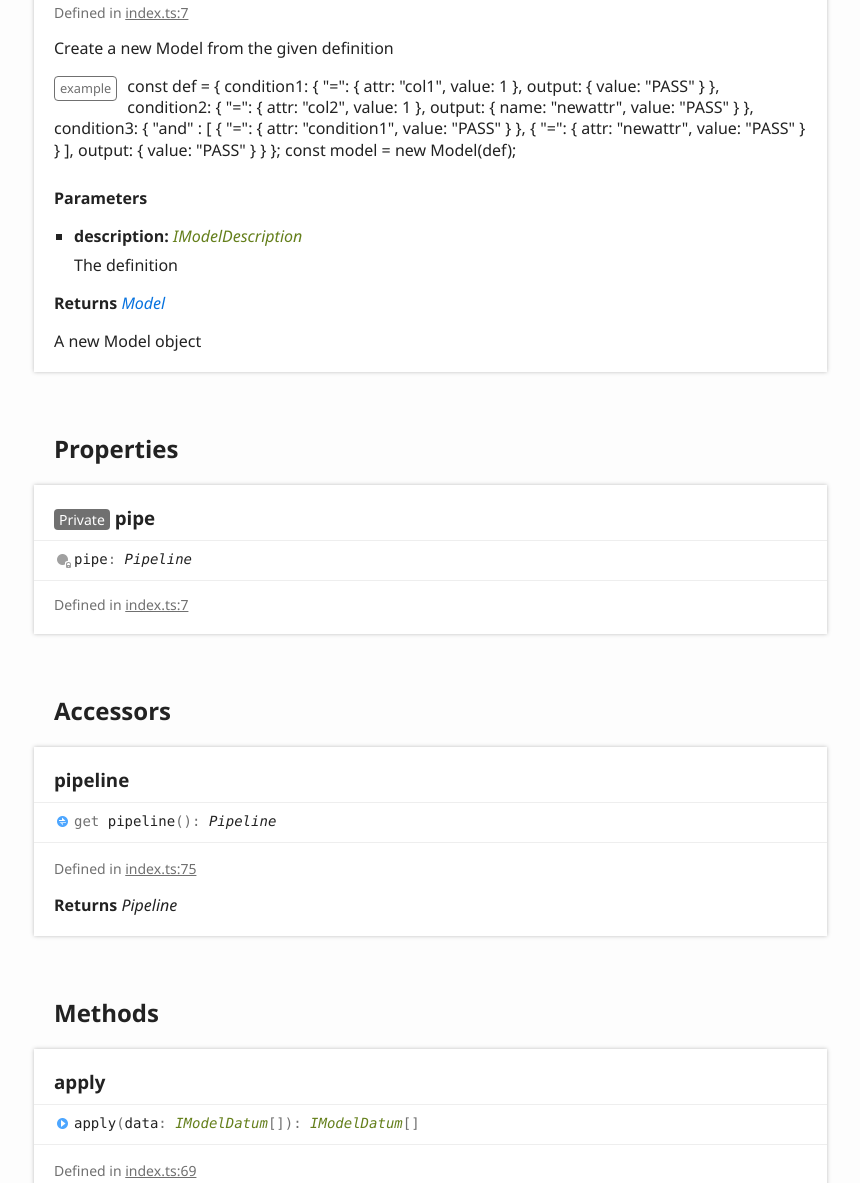
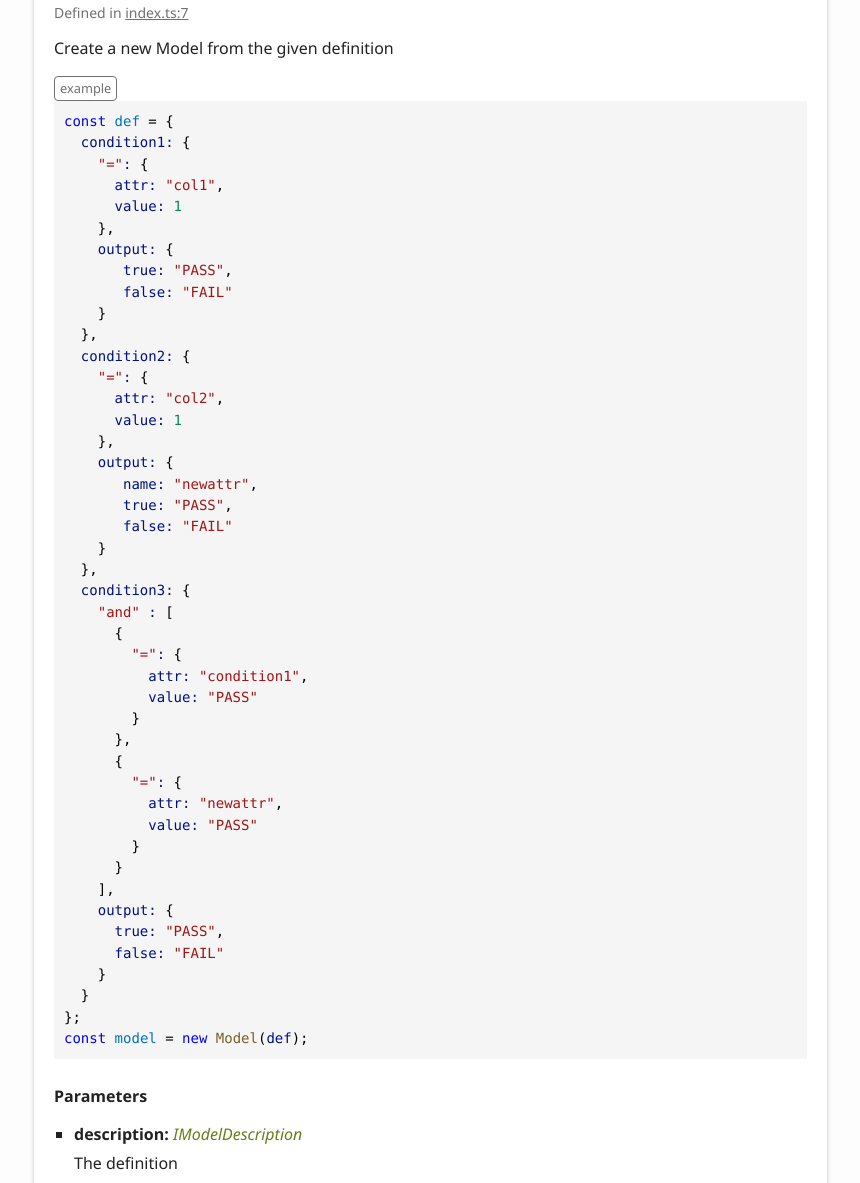
Before and after one commit to ca3tech/rulessjs, a website: page docs/classes/model.html in a window 1280 px wide. Shown: the part 1049-2232 px from the top of the page, without its empty margins (6-866 px from the left). Drawn offline with Linux system fonts and the light colour scheme.

Commit message:
update documentation

```diff
--- a/docs/classes/model.html
+++ b/docs/classes/model.html
@@ -116,7 +116,7 @@
 						<li class="tsd-description">
 							<aside class="tsd-sources">
 								<ul>
-									<li>Defined in <a href="https://github.com/ca3tech/rulessjs/blob/0bfacaa/src/index.ts#L7">index.ts:7</a></li>
+									<li>Defined in <a href="https://github.com/ca3tech/rulessjs/blob/d7b068d/src/index.ts#L7">index.ts:7</a></li>
 								</ul>
 							</aside>
 							<div class="tsd-comment tsd-typography">
@@ -125,47 +125,51 @@
 								</div>
 								<dl class="tsd-comment-tags">
 									<dt>example</dt>
-									<dd><p>const def = {
-											condition1: {
-											&quot;=&quot;: {
-											attr: &quot;col1&quot;,
-											value: 1
-											},
-											output: {
-											value: &quot;PASS&quot;
-											}
-											},
-											condition2: {
-											&quot;=&quot;: {
-											attr: &quot;col2&quot;,
-											value: 1
-											},
-											output: {
-											name: &quot;newattr&quot;,
-											value: &quot;PASS&quot;
-											}
-											},
-											condition3: {
-											&quot;and&quot; : [
-											{
-											&quot;=&quot;: {
-											attr: &quot;condition1&quot;,
-											value: &quot;PASS&quot;
-											}
-											},
-											{
-											&quot;=&quot;: {
-											attr: &quot;newattr&quot;,
-											value: &quot;PASS&quot;
-											}
-											}
-											],
-											output: {
-											value: &quot;PASS&quot;
-											}
-											}
-											};
-										const model = new Model(def);</p>
+									<dd><pre><code class="language-typescript"><span style="color: #0000FF">const</span><span style="color: #000000"> </span><span style="color: #0070C1">def</span><span style="color: #000000"> = {</span>
+<span style="color: #000000">  </span><span style="color: #001080">condition1:</span><span style="color: #000000"> {</span>
+<span style="color: #000000">    </span><span style="color: #A31515">&quot;=&quot;</span><span style="color: #001080">:</span><span style="color: #000000"> {</span>
+<span style="color: #000000">      </span><span style="color: #001080">attr:</span><span style="color: #000000"> </span><span style="color: #A31515">&quot;col1&quot;</span><span style="color: #000000">,</span>
+<span style="color: #000000">      </span><span style="color: #001080">value:</span><span style="color: #000000"> </span><span style="color: #098658">1</span>
+<span style="color: #000000">    },</span>
+<span style="color: #000000">    </span><span style="color: #001080">output:</span><span style="color: #000000"> {</span>
+<span style="color: #000000">       </span><span style="color: #001080">true:</span><span style="color: #000000"> </span><span style="color: #A31515">&quot;PASS&quot;</span><span style="color: #000000">,</span>
+<span style="color: #000000">       </span><span style="color: #001080">false:</span><span style="color: #000000"> </span><span style="color: #A31515">&quot;FAIL&quot;</span>
+<span style="color: #000000">    }</span>
+<span style="color: #000000">  },</span>
+<span style="color: #000000">  </span><span style="color: #001080">condition2:</span><span style="color: #000000"> {</span>
+<span style="color: #000000">    </span><span style="color: #A31515">&quot;=&quot;</span><span style="color: #001080">:</span><span style="color: #000000"> {</span>
+<span style="color: #000000">      </span><span style="color: #001080">attr:</span><span style="color: #000000"> </span><span style="color: #A31515">&quot;col2&quot;</span><span style="color: #000000">,</span>
+<span style="color: #000000">      </span><span style="color: #001080">value:</span><span style="color: #000000"> </span><span style="color: #098658">1</span>
+<span style="color: #000000">    },</span>
+<span style="color: #000000">    </span><span style="color: #001080">output:</span><span style="color: #000000"> {</span>
+<span style="color: #000000">       </span><span style="color: #001080">name:</span><span style="color: #000000"> </span><span style="color: #A31515">&quot;newattr&quot;</span><span style="color: #000000">,</span>
+<span style="color: #000000">       </span><span style="color: #001080">true:</span><span style="color: #000000"> </span><span style="color: #A31515">&quot;PASS&quot;</span><span style="color: #000000">,</span>
+<span style="color: #000000">       </span><span style="color: #001080">false:</span><span style="color: #000000"> </span><span style="color: #A31515">&quot;FAIL&quot;</span>
+<span style="color: #000000">    }</span>
+<span style="color: #000000">  },</span>
+<span style="color: #000000">  </span><span style="color: #001080">condition3:</span><span style="color: #000000"> {</span>
+<span style="color: #000000">    </span><span style="color: #A31515">&quot;and&quot;</span><span style="color: #001080"> :</span><span style="color: #000000"> [</span>
+<span style="color: #000000">      {</span>
+<span style="color: #000000">        </span><span style="color: #A31515">&quot;=&quot;</span><span style="color: #001080">:</span><span style="color: #000000"> {</span>
+<span style="color: #000000">          </span><span style="color: #001080">attr:</span><span style="color: #000000"> </span><span style="color: #A31515">&quot;condition1&quot;</span><span style="color: #000000">,</span>
+<span style="color: #000000">          </span><span style="color: #001080">value:</span><span style="color: #000000"> </span><span style="color: #A31515">&quot;PASS&quot;</span>
+<span style="color: #000000">        }</span>
+<span style="color: #000000">      },</span>
+<span style="color: #000000">      {</span>
+<span style="color: #000000">        </span><span style="color: #A31515">&quot;=&quot;</span><span style="color: #001080">:</span><span style="color: #000000"> {</span>
+<span style="color: #000000">          </span><span style="color: #001080">attr:</span><span style="color: #000000"> </span><span style="color: #A31515">&quot;newattr&quot;</span><span style="color: #000000">,</span>
+<span style="color: #000000">          </span><span style="color: #001080">value:</span><span style="color: #000000"> </span><span style="color: #A31515">&quot;PASS&quot;</span>
+<span style="color: #000000">        }</span>
+<span style="color: #000000">      }</span>
+<span style="color: #000000">    ],</span>
+<span style="color: #000000">    </span><span style="color: #001080">output:</span><span style="color: #000000"> {</span>
+<span style="color: #000000">      </span><span style="color: #001080">true:</span><span style="color: #000000"> </span><span style="color: #A31515">&quot;PASS&quot;</span><span style="color: #000000">,</span>
+<span style="color: #000000">      </span><span style="color: #001080">false:</span><span style="color: #000000"> </span><span style="color: #A31515">&quot;FAIL&quot;</span>
+<span style="color: #000000">    }</span>
+<span style="color: #000000">  }</span>
+<span style="color: #000000">};</span>
+<span style="color: #0000FF">const</span><span style="color: #000000"> </span><span style="color: #0070C1">model</span><span style="color: #000000"> = </span><span style="color: #0000FF">new</span><span style="color: #000000"> </span><span style="color: #795E26">Model</span><span style="color: #000000">(</span><span style="color: #001080">def</span><span style="color: #000000">);</span>
+</code></pre>
 									</dd>
 								</dl>
 							</div>
@@ -192,7 +196,7 @@
 					<div class="tsd-signature tsd-kind-icon">pipe<span class="tsd-signature-symbol">:</span> <span class="tsd-signature-type">Pipeline</span></div>
 					<aside class="tsd-sources">
 						<ul>
-							<li>Defined in <a href="https://github.com/ca3tech/rulessjs/blob/0bfacaa/src/index.ts#L7">index.ts:7</a></li>
+							<li>Defined in <a href="https://github.com/ca3tech/rulessjs/blob/d7b068d/src/index.ts#L7">index.ts:7</a></li>
 						</ul>
 					</aside>
 				</section>
@@ -209,7 +213,7 @@
 						<li class="tsd-description">
 							<aside class="tsd-sources">
 								<ul>
-									<li>Defined in <a href="https://github.com/ca3tech/rulessjs/blob/0bfacaa/src/index.ts#L75">index.ts:75</a></li>
+									<li>Defined in <a href="https://github.com/ca3tech/rulessjs/blob/d7b068d/src/index.ts#L80">index.ts:80</a></li>
 								</ul>
 							</aside>
 							<h4 class="tsd-returns-title">Returns <span class="tsd-signature-type">Pipeline</span></h4>
@@ -229,7 +233,7 @@
 						<li class="tsd-description">
 							<aside class="tsd-sources">
 								<ul>
-									<li>Defined in <a href="https://github.com/ca3tech/rulessjs/blob/0bfacaa/src/index.ts#L69">index.ts:69</a></li>
+									<li>Defined in <a href="https://github.com/ca3tech/rulessjs/blob/d7b068d/src/index.ts#L74">index.ts:74</a></li>
 								</ul>
 							</aside>
 							<div class="tsd-comment tsd-typography">
```
Also changed, not shown: src/index.d.ts (+8 -3 lines), src/index.js (+8 -3 lines), src/index.ts (+8 -3 lines), src/model/Pipeline.d.ts (+8 -3 lines), src/model/Pipeline.js (+8 -3 lines), src/model/Pipeline.ts (+8 -3 lines), 2 other files.
